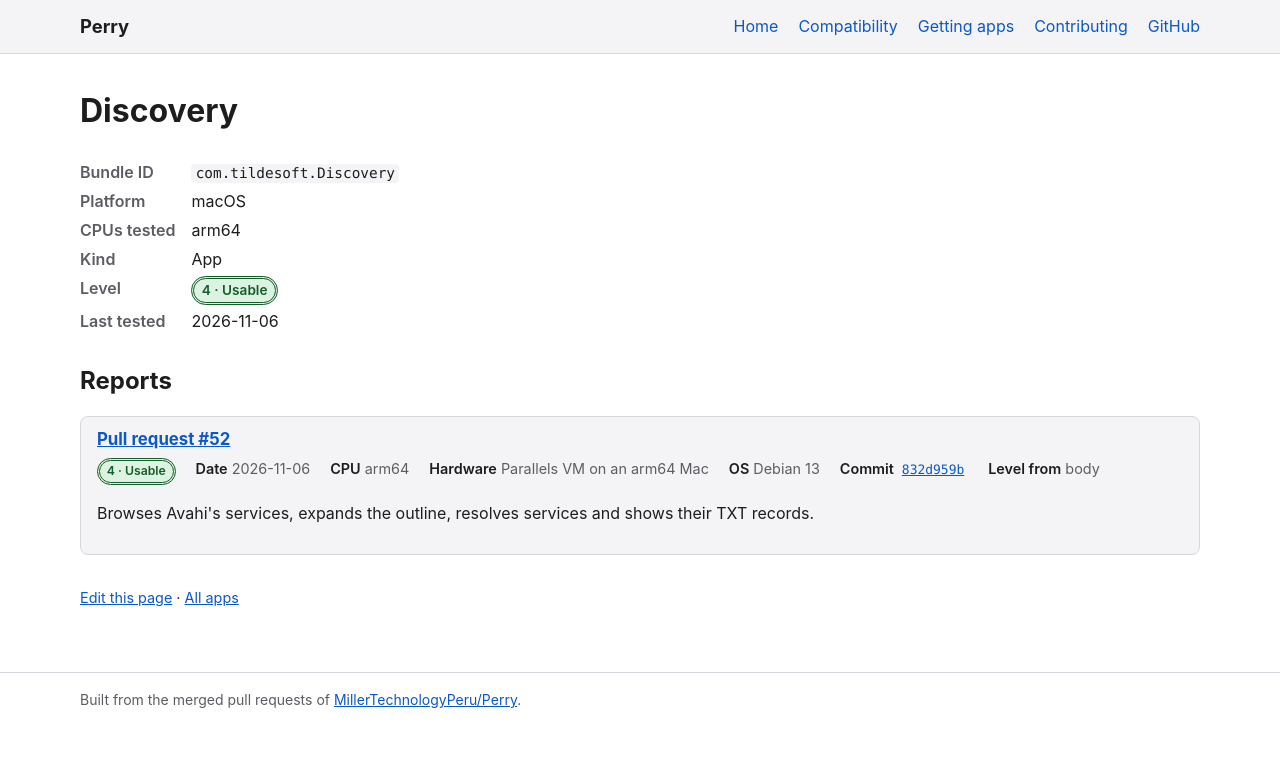
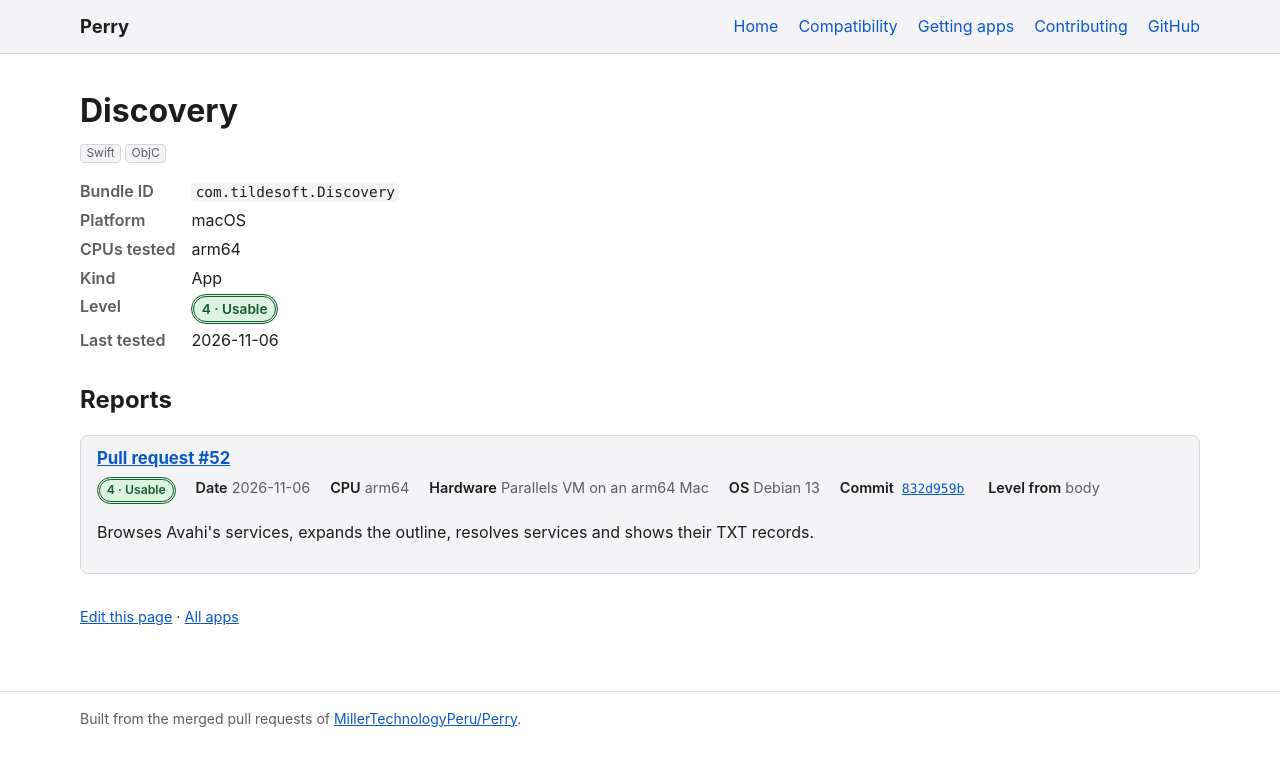
Before and after one commit to MillerTechnologyPeru/Perry, a Jekyll site: the page built from docs/_apps/macos/com.tildesoft.Discovery.md, in a window 1280 px wide. Shown: the top 766 px of the page. Built offline with Jekyll 4.4.1, drawn with Linux system fonts in a browser that asks for light colours.

Commit message:
Add Discovery's engine and language tags

```diff
--- a/docs/_apps/macos/com.tildesoft.Discovery.md
+++ b/docs/_apps/macos/com.tildesoft.Discovery.md
@@ -3,6 +3,7 @@ name: Discovery
 bundle_id: "com.tildesoft.Discovery"
 platform: macos
 kind: app
+tags: [Swift, ObjC]
 reports:
   - pr: 52
     date: 2026-11-06
```
